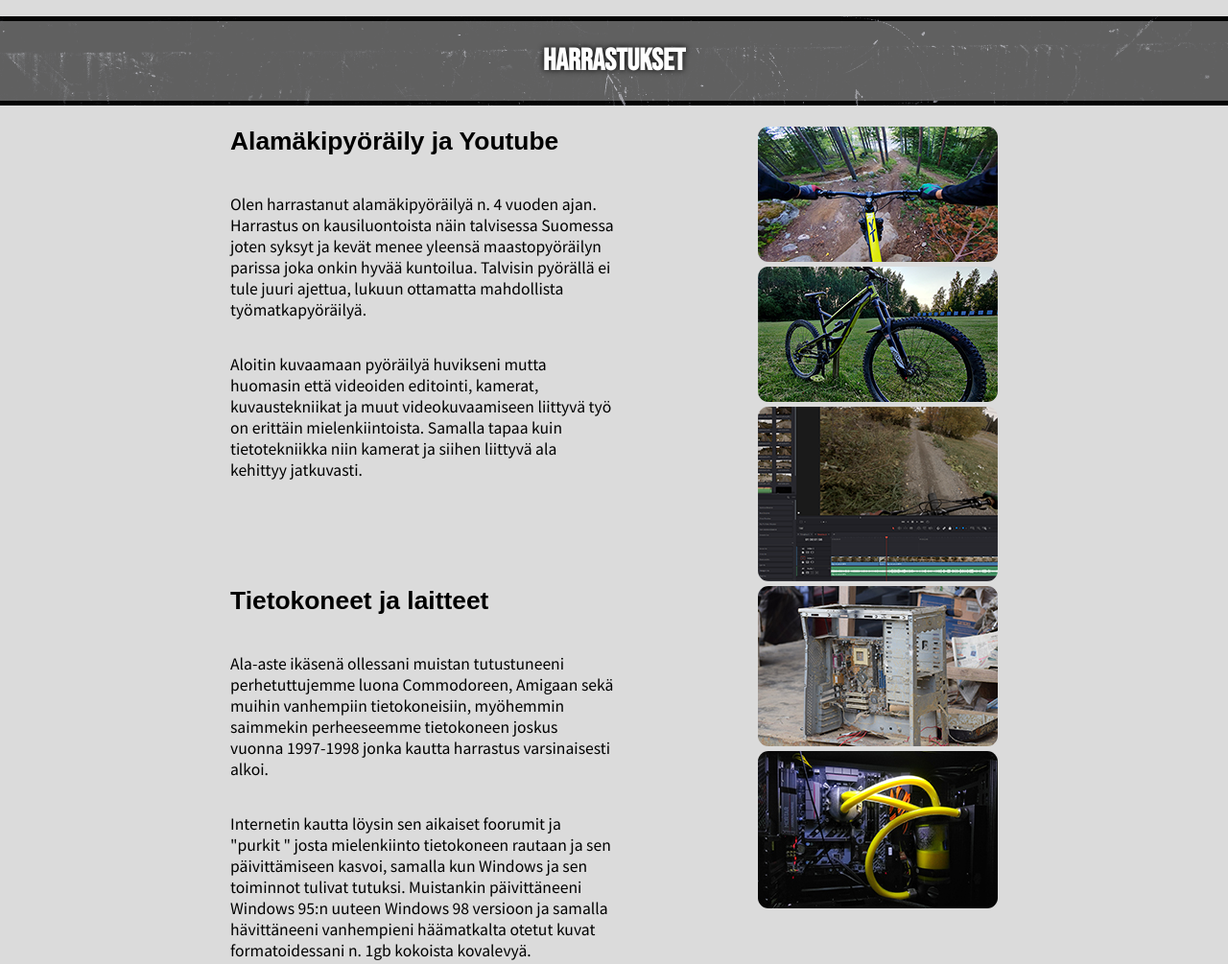
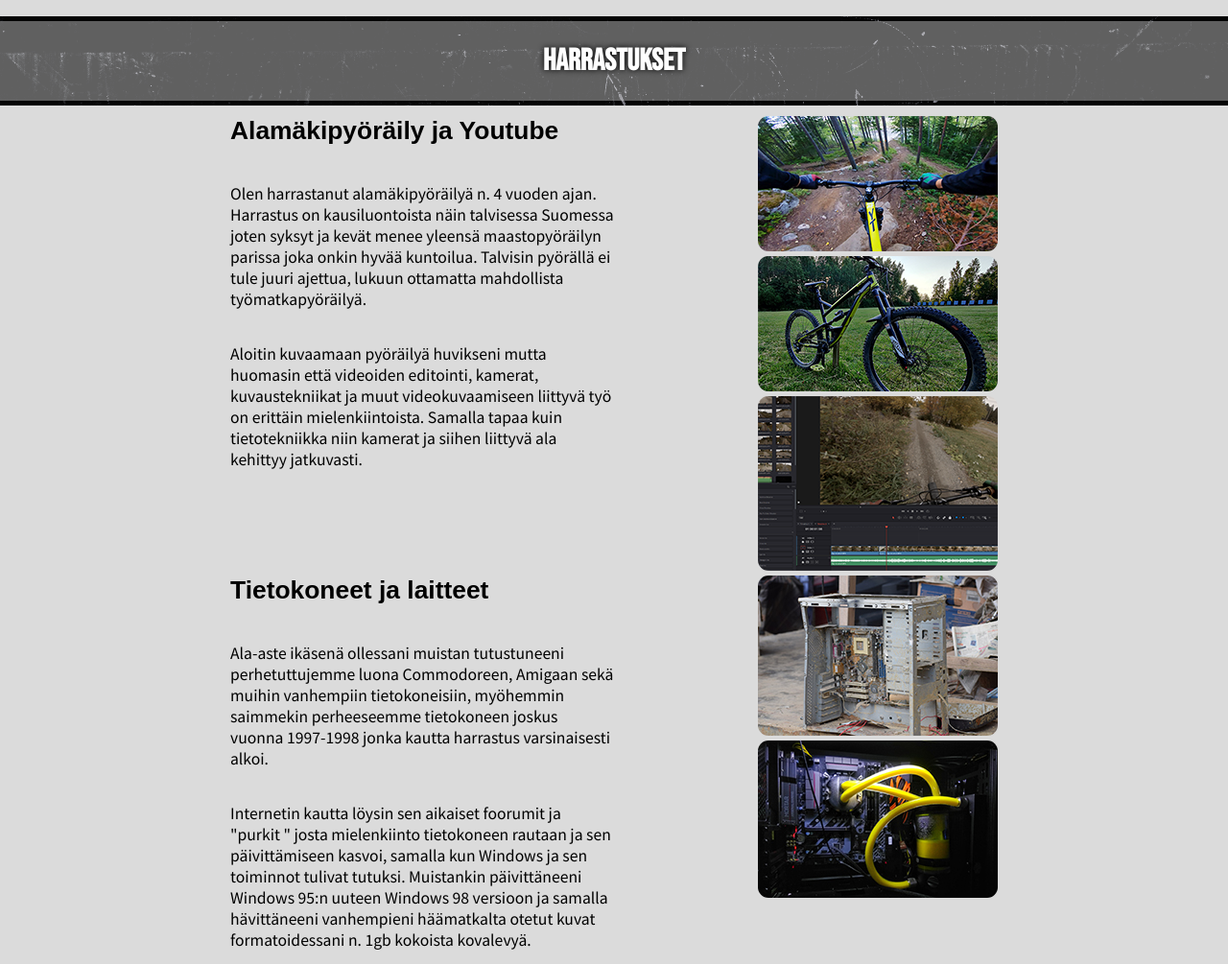
Before and after one commit to niirvil/niirvil.github.io, a plain HTML site: page index.html in a window 1280 px wide. Shown: the part 1240-2245 px from the top of the page at 96% size. Drawn offline with Linux system fonts and the light colour scheme; a web font is replaced by a local one.

Commit message:
Add files via upload

```diff
--- a/styles/style.css
+++ b/styles/style.css
@@ -147,7 +147,6 @@
                         justify-content: center;
                         max-width: 968px;
                         flex-wrap: wrap;
-                        padding: 0.625em;
                     }
 
                     .harrastukset h2 {
```
